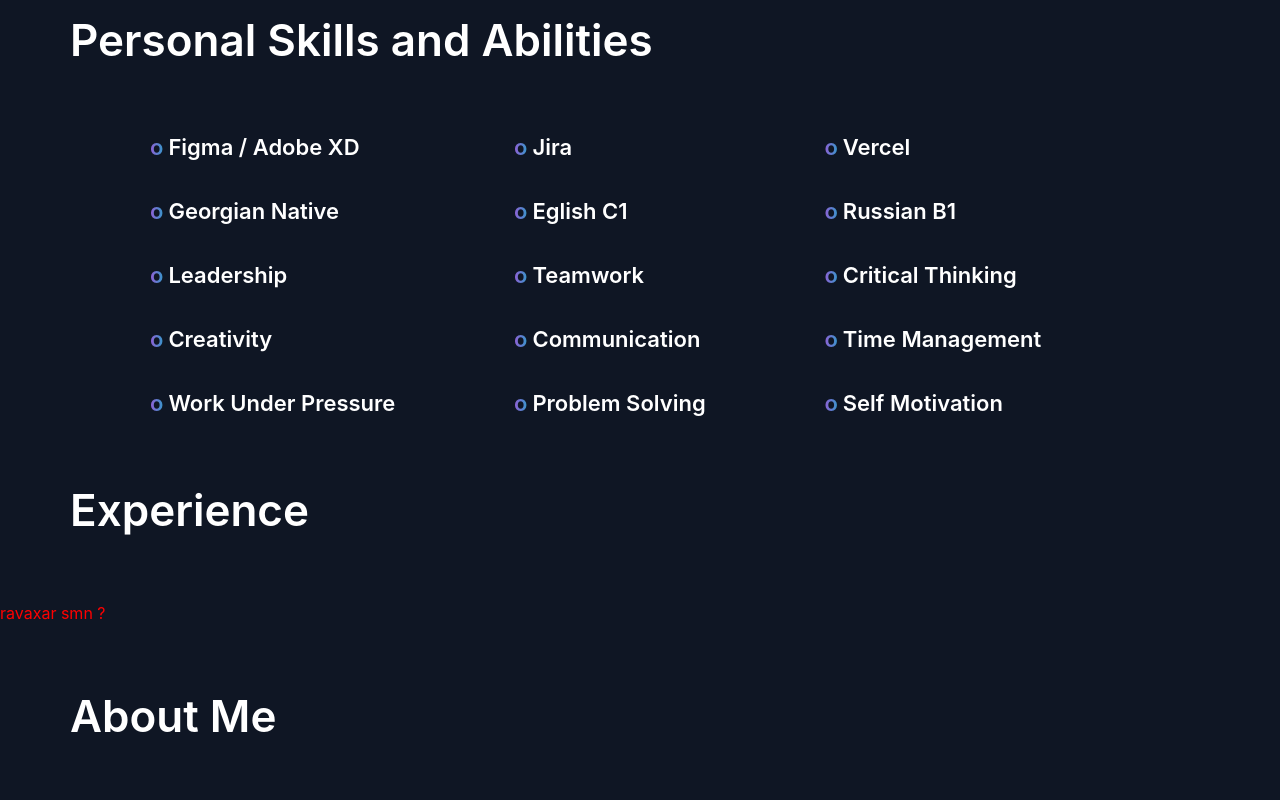
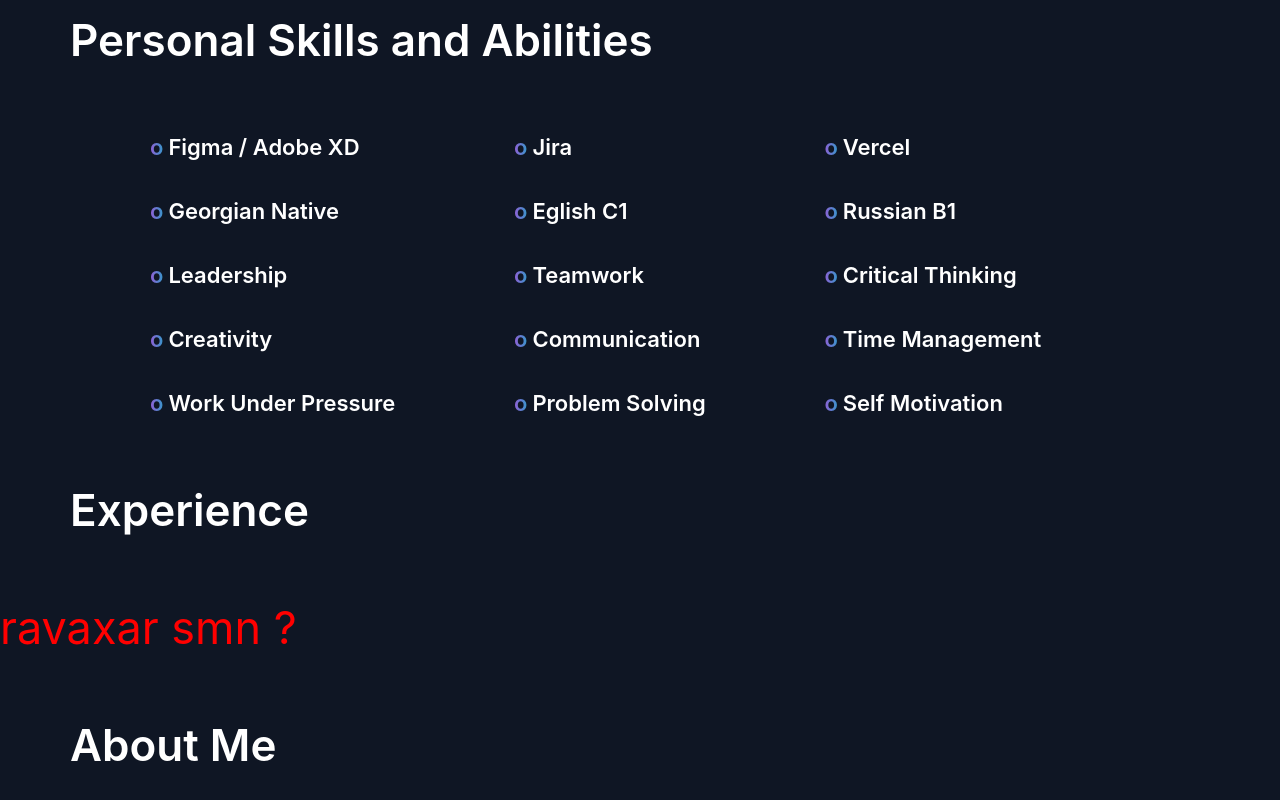
Before and after one commit to Parastashvili/Parastashvili-Portfolio-React-TS, a React (Create React App) app: page / in a window 1280 px wide. Shown: the part 5568-6368 px from the top of the page. Built offline with nearby package versions, Linux system fonts and the light colour scheme.

Commit message:
updated bugs

```diff
--- a/src/components/Experience/experience.css
+++ b/src/components/Experience/experience.css
@@ -1,3 +1,4 @@
 .namee {
   color: red;
+  font-size: 45px;
 }
```
